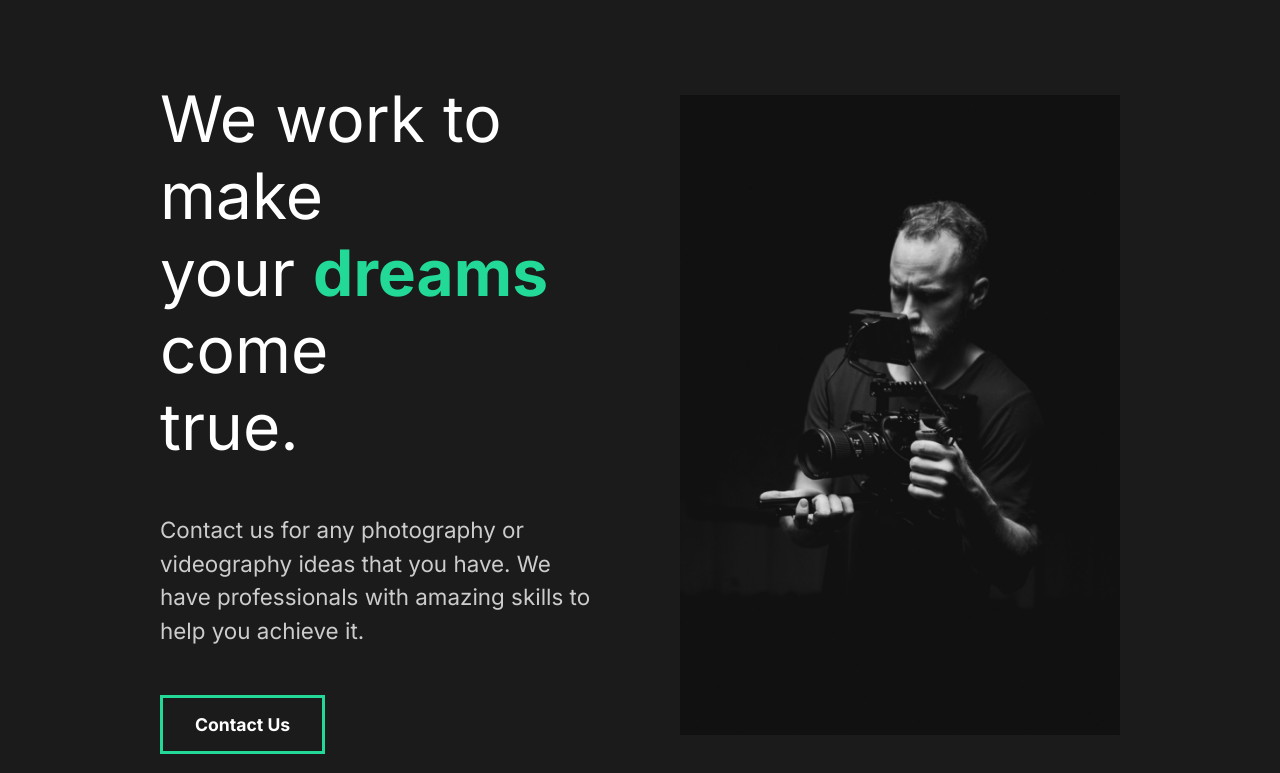
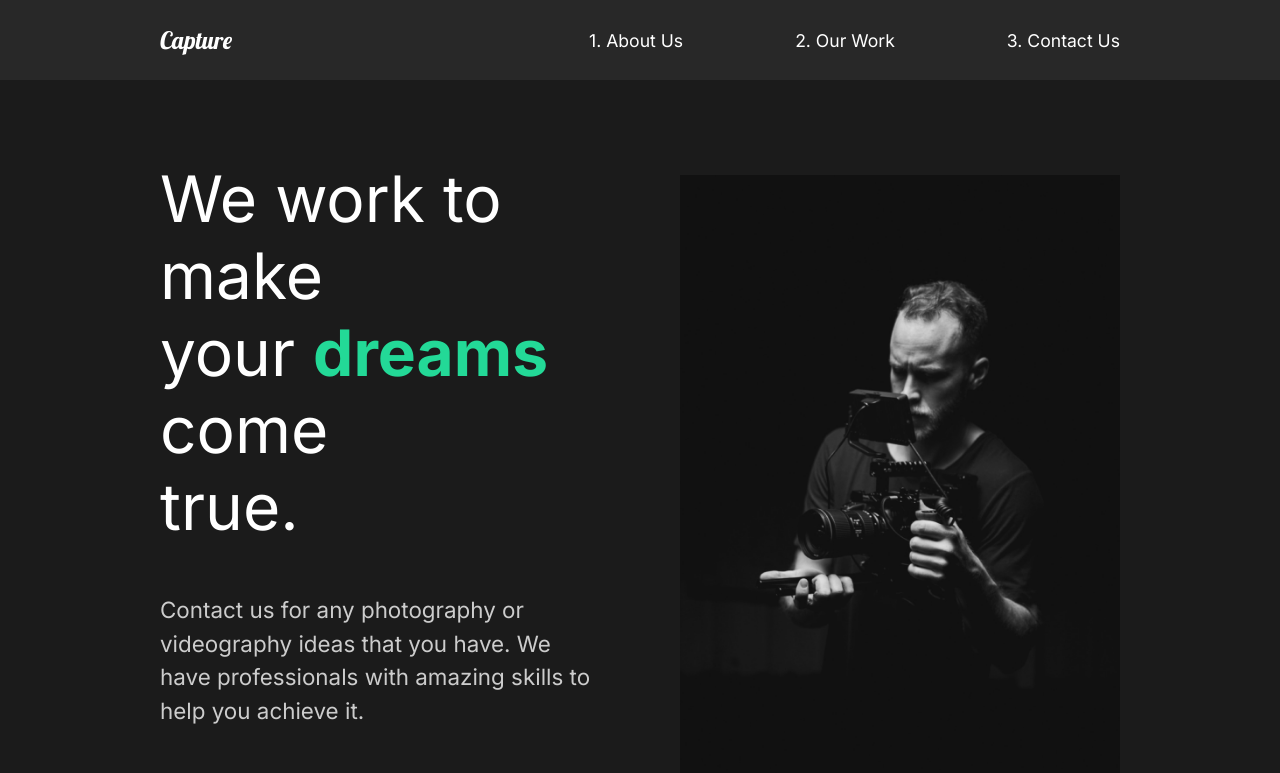
Before and after one commit to Tushar-Maity/Capture-Web, a React (Create React App) app: page / in a window 1280 px wide. Shown: the top 773 px of the page. Built offline with nearby package versions, Linux system fonts and the light colour scheme.

Commit message:
Navigation Bar added

```diff
--- a/src/App.js
+++ b/src/App.js
@@ -1,4 +1,5 @@
 import React from 'react';
+import Nav from './components/Nav';
 //Global Style
 import GlobalStyle from './components/GlobalStyle';
 //Importing pages
@@ -8,6 +9,7 @@
   return (
     <div className="App">
       <GlobalStyle />
+      <Nav />
       <AboutUs />
     </div>
   );
--- /dev/null
+++ b/src/components/Nav.js
@@ -0,0 +1,54 @@
+import React from 'react'
+import styled from 'styled-components'
+
+const Nav = () => {
+    return (
+        <StyledNav>
+            <h1><a id="logo" href="#">Capture</a></h1>
+            <ul>
+                <li>
+                    <a href="#">1. About Us</a>
+                </li>
+                <li>
+                    <a href="#">2. Our Work</a>
+                </li>
+                <li>
+                    <a href="#">3. Contact Us</a>
+                </li>
+            </ul>
+        </StyledNav>
+    )
+}
+
+const StyledNav = styled.nav`
+    min-height: 10vh;
+    display: flex;
+    margin: auto;
+    justify-content: space-between;
+    align-items: center;
+    background: #282828;
+    padding: 1rem 10rem;
+
+    a {
+        color: #fff;
+        text-decoration: none;
+    }
+
+    ul {
+        display: flex;
+        list-style: none;
+    }
+
+    #logo {
+        font-size: 1.5rem;
+        font-family: 'Lobster', cursive;
+        font-weight: lighter;
+    }
+
+    li {
+        padding-left: 7rem;
+        position: relative;
+    }
+`;
+
+export default Nav
```
